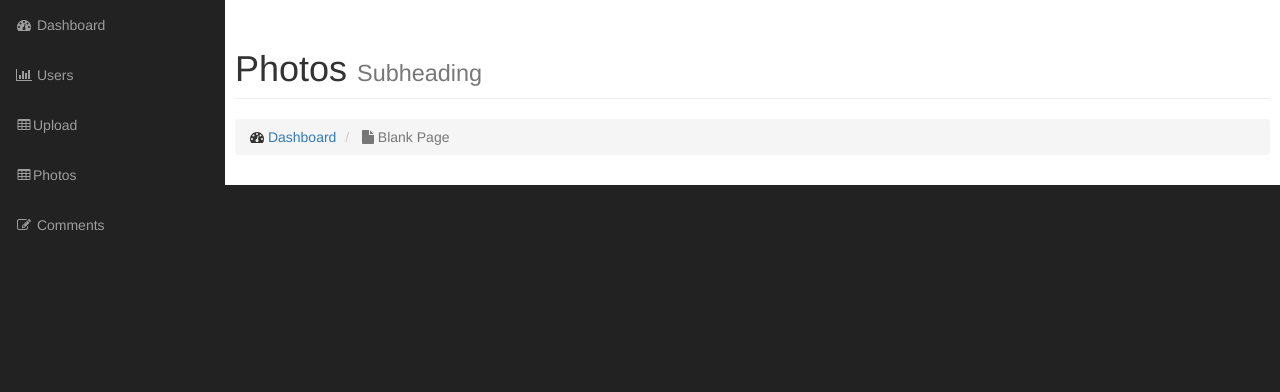
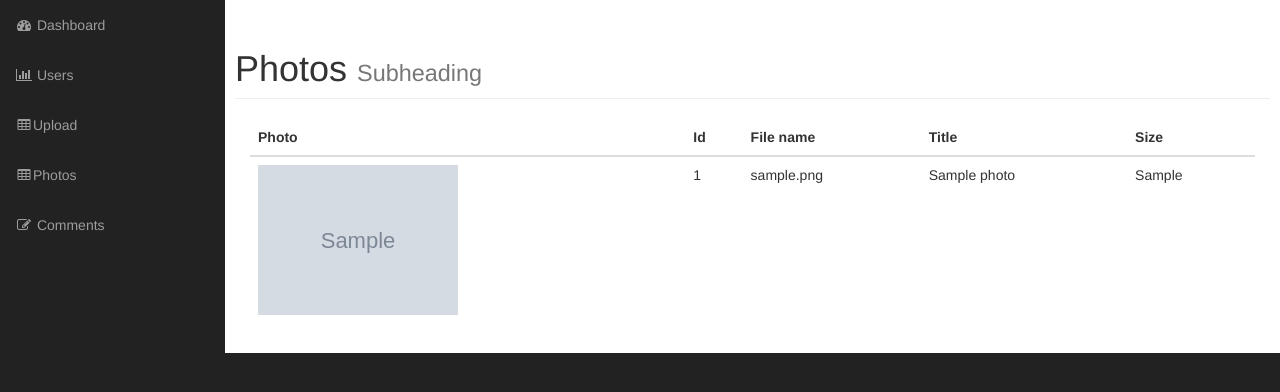
Before and after one commit to chokrihamza/photo_galary-project-with-php-oop, a PHP site: page /admin/photos.php in a window 1280 px wide. Shown: the part 51-443 px from the top of the page. Run offline with PHP 8.4, Linux system fonts and the light colour scheme; the visitor is signed in with stand-in values (Sample User, id 1); tables that the repository leaves empty or names only in its code hold one stand-in row (values such as "Sample post"); grey boxes marked "Sample" are stand-in pictures; grey boxes labelled with a size stand in for pictures from a placeholder-image service; some libraries are stand-ins or nearby versions.

Commit message:
end of photos class

```diff
--- a/admin/includes/db_object.php
+++ b/admin/includes/db_object.php
@@ -2,4 +2,126 @@
 
 class Db_object
 {
+
+  public static function find_all()
+  {
+    return static::find_by_query("SELECT * FROM " . static::$db_table . " ");
+  }
+  public static function find_by_id($user_id)
+  {
+    global $database;
+    $the_result_array = static::find_by_query("SELECT * FROM " . static::$db_table . " WHERE id=$user_id LIMIT 1");
+    return  !empty($the_result_array) ? array_shift($the_result_array) : false;
+  }
+  public static function find_by_query($sql)
+  {
+    global $database;
+    $result_set = $database->query($sql);
+    $the_object_array = array();
+    while ($row = mysqli_fetch_array($result_set)) {
+      $the_object_array[] = static::instantation($row);
+    }
+    return $the_object_array;
+  }
+  public static function instantation($the_record)
+  {
+    $calling_class = get_called_class();
+    $the_object = new $calling_class;
+    // $the_object->id = $found_user['id'];
+    // $the_object->username = $found_user['username'];
+    // $the_object->password = $found_user['password'];
+    // $the_object->first_name = $found_user['user_firstname'];
+    // $the_object->last_name = $found_user['user_lastname'];
+    foreach ($the_record as $the_attribute => $value) {
+      if ($the_object->has_the_attribute($the_attribute)) {
+        $the_object->$the_attribute = $value;
+      }
+    }
+    return $the_object;
+  }
+  private function has_the_attribute($the_attribute)
+  {
+    $object_properties = get_object_vars($this);
+    return array_key_exists($the_attribute, $object_properties);
+  }
+  protected function properties()
+  {
+
+    $properties = array();
+
+    foreach (static::$db_table_fields as $db_field) {
+      if (property_exists($this, $db_field)) {
+        $properties[$db_field] = $this->$db_field;
+      }
+    }
+
+    return $properties;
+  }
+
+
+
+  protected function clean_properties()
+  {
+    global $database;
+    $clean_properties = array();
+    foreach ($this->properties() as $key => $value) {
+      $clean_properties[$key] = $database->escape_string($value);
+    }
+    return $clean_properties;
+  }
+
+
+  public function save()
+  {
+    return isset($this->id) ? $this->update() : $this->create();
+  }
+
+
+  // the create method
+  public function create()
+  {
+    global $database;
+    $properties = $this->clean_properties();
+    $sql = "INSERT INTO " . static::$db_table . "(" . implode(",", array_keys($properties)) . ")";
+    $sql .= "VALUES('" . implode("','", array_values($properties)) . "')";
+
+    // $sql .= $database->escape_string($this->username) . "', '";
+    // $sql .= $database->escape_string($this->password) . "', '";
+    // $sql .= $database->escape_string($this->first_name) . "', '";
+    // $sql .= $database->escape_string($this->last_name) . "')";
+    if ($database->query($sql)) {
+      $this->id = $database->the_insert_id();
+      return true;
+    } else {
+      return false;
+    }
+  }
+  // the update method
+  public function update()
+  {
+    global $database;
+
+    $properties = $this->clean_properties();
+    $properties_pairs = array();
+    foreach ($properties as $key => $value) {
+      $properties_pairs[] = "{$key}='{$value}'";
+    }
+    $sql = "UPDATE " . static::$db_table . " SET ";
+    $sql .= implode(", ", $properties_pairs);
+    $sql .= " WHERE id= " . $database->escape_string($this->id);
+    $database->query($sql);
+    return (mysqli_affected_rows($database->connection) == 1) ? true : false;
+  }
+
+  // the delete method
+  public function delete()
+  {
+    global $database;
+    $sql = "DELETE FROM " . static::$db_table . " ";
+    $sql .= " WHERE id=" . $database->escape_string($this->id);
+    $sql .= " LIMIT 1";
+    $database->query($sql);
+    return (mysqli_affected_rows($database->connection) == 1) ? true : false;
+  }
+
 }
--- a/admin/includes/init.php
+++ b/admin/includes/init.php
@@ -1,6 +1,13 @@
 <?php
+
+defined('DS') ? null : define('DS', DIRECTORY_SEPARATOR);
+defined('SITE_ROOT') ? null : define('SITE_ROOT', 'C:' . DS . "xampp" . DS . "htdocs" . DS . "photo_galery php");
+defined('INCLUDES_PATH') ? null : define('INCLUDES_PATH', SITE_ROOT . DS . 'admin' . DS . 'includes');
+
 require_once('functions.php');
 require_once('new_config.php');
 require_once('database.php');
+require_once('db_object.php');
 require_once('user.php');
+require_once('photo.php');
 require_once('session.php');
--- /dev/null
+++ b/admin/includes/photo.php
@@ -0,0 +1,78 @@
+<?php
+
+class Photo extends Db_object
+{
+  protected static $db_table = "photos";
+  protected static $db_table_fields = array('photo_id', 'title', 'description', 'filename', 'type', 'size');
+  public $photo_id;
+  public $title;
+  public $description;
+  public $filename;
+  public $type;
+  public $size;
+  public $tmp_path;
+  public $upload_directory = "images";
+  public $errors = array();
+  public $upload_errors_array = array(
+    UPLOAD_ERR_OK => "There is no error",
+    UPLOAD_ERR_INI_SIZE => " /> mex size",
+    UPLOAD_ERR_FORM_SIZE => "=>max_size",
+    UPLOAD_ERR_PARTIAL => "partial_upload",
+    UPLOAD_ERR_NO_FILE => "no file was uploaded",
+    UPLOAD_ERR_NO_TMP_DIR => "missing temp folder",
+    UPLOAD_ERR_CANT_WRITE => "failed to write file in disk",
+    UPLOAD_ERR_EXTENSION => "extension php error"
+  );
+
+  // This is passing $_FILES['uploaded_file'] as an argument;
+  public function set_file($file)
+  {
+    if (empty($file) || !$file || !is_array($file)) {
+      $this->errors[] = "There was no file uploaded here";
+      return false;
+    } elseif ($file['error'] != 0) {
+      $this->errors[] = $this->upload_errors_array[$file['error']];
+      return false;
+    } else {
+      $this->filename = basename($file['name']);
+      $this->tmp_path = $file['tmp_name'];
+      $this->type = $file['type'];
+      $this->size = $file['size'];
+    }
+  }
+
+  public function picture_path()
+  {
+    return $this->upload_directory . DS . $this->filename;
+  }
+
+
+  public function save()
+  {
+    if ($this->photo_id) {
+      $this->update();
+    } else {
+      if (!empty($this->errors)) {
+        return false;
+      }
+      if (empty($this->filename) || empty($this->tmp_path)) {
+        $this->errors[] = "the file was not available";
+        return false;
+      }
+      $target_path = SITE_ROOT . DS . 'admin' . DS . $this->upload_directory . DS . $this->filename;
+      if (file_exists($target_path)) {
+        $this->errors[] = "The file {$this->filename} already exists";
+        return false;
+      }
+      if (move_uploaded_file($this->tmp_path, $target_path)) {
+        if ($this->create()) {
+          unset($this->tmp_path);
+          return true;
+        }
+      } else {
+        $this->errors[] = "the file directory probably does not have permission";
+        return false;
+      }
+    }
+  }
+}
--- a/admin/index.php
+++ b/admin/index.php
@@ -1,5 +1,7 @@
 <?php include("includes/header.php"); ?>
-
+<?php if (!$session->is_signed_in()) {
+  redirect("login.php");
+} ?>
 <!-- Navigation -->
 <nav class="navbar navbar-inverse navbar-fixed-top" role="navigation">
   <!-- Brand and toggle get grouped for better mobile display -->
--- a/admin/photos.php
+++ b/admin/photos.php
@@ -1,4 +1,8 @@
 <?php include("includes/header.php"); ?>
+<?php if (!$session->is_signed_in()) {
+  redirect("login.php");
+} ?>
+<?php $photos  =  Photo::find_all() ?>
 
 <!-- Navigation -->
 <nav class="navbar navbar-inverse navbar-fixed-top" role="navigation">
@@ -29,15 +33,32 @@
       <h1 class="page-header">
         Photos
         <small>Subheading</small>
+
       </h1>
-      <ol class="breadcrumb">
-        <li>
-          <i class="fa fa-dashboard"></i> <a href="index.html">Dashboard</a>
-        </li>
-        <li class="active">
-          <i class="fa fa-file"></i> Blank Page
-        </li>
-      </ol>
+      <div class="col-md-12">
+        <table class="table table-hover">
+          <thead>
+            <tr>
+              <th>Photo</th>
+              <th>Id</th>
+              <th>File name</th>
+              <th>Title</th>
+              <th>Size</th>
+            </tr>
+          </thead>
+          <tbody>
+            <?php foreach ($photos as $photo)   : ?>
+            <tr>
+              <td><img style="width: 200px;" src="<?php echo $photo->picture_path()   ?>" alt="" /></td>
+              <td><?php echo $photo->photo_id; ?></td>
+              <td><?php echo $photo->filename; ?></td>
+              <td><?php echo $photo->title; ?></td>
+              <td><?php echo $photo->size; ?></td>
+            </tr>
+            <?php endforeach; ?>
+          </tbody>
+        </table>
+      </div>
     </div>
   </div>
   <!-- /.row -->
```
Also changed, not shown: admin/includes/admin_content.php (+15 -3 lines), admin/includes/user.php (+2 -124 lines), admin/upload.php (+31 -8 lines), admin/images/_large_image_4.jpg (added), admin/images/favicon.png (added), admin/images/images-2.jpg (added), admin/images/images-20.jpg (added), admin/images/images-35.jpg (added).
